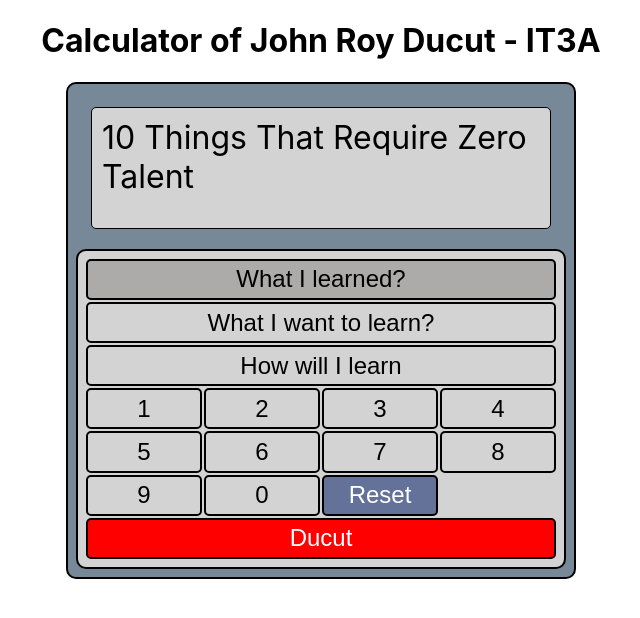
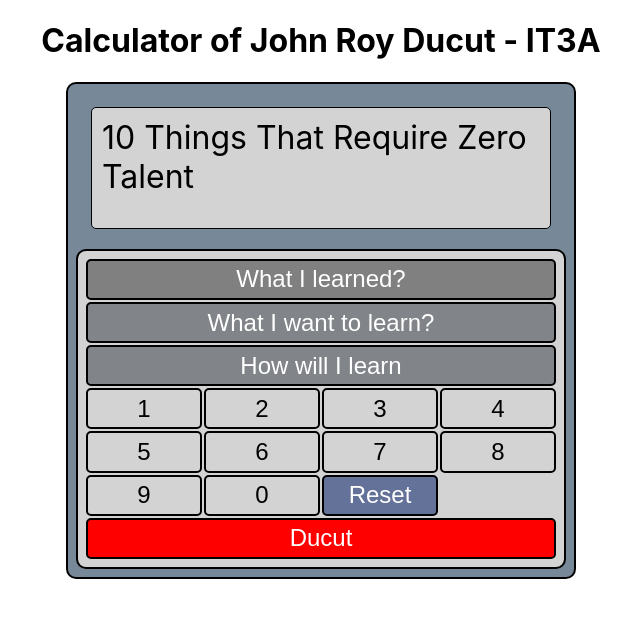
Before and after one commit to armandoxd03/passcode, a React (Create React App) app: page / in a window 1280 px wide. In both pictures the pointer is over the button "What I learned?". Shown: the top 618 px of the page, without its empty margins (319-959 px from the left). Built offline with nearby package versions, Linux system fonts and the light colour scheme.

Commit message:
Update App.css

```diff
--- a/src/App.css
+++ b/src/App.css
@@ -79,12 +79,12 @@
   background-color: #506b8f !important;
 }
 
-.cyan-button {
-  background-color: #049484 !important;
+.gray-button {
+  background-color: #818589 !important;
   color: white;
   border: 2px solid black;
 }
 
-.cyan-button:hover {
-  background-color: #037373 !important;
+.gray-button:hover {
+  background-color: #808080 !important;
 }
```
